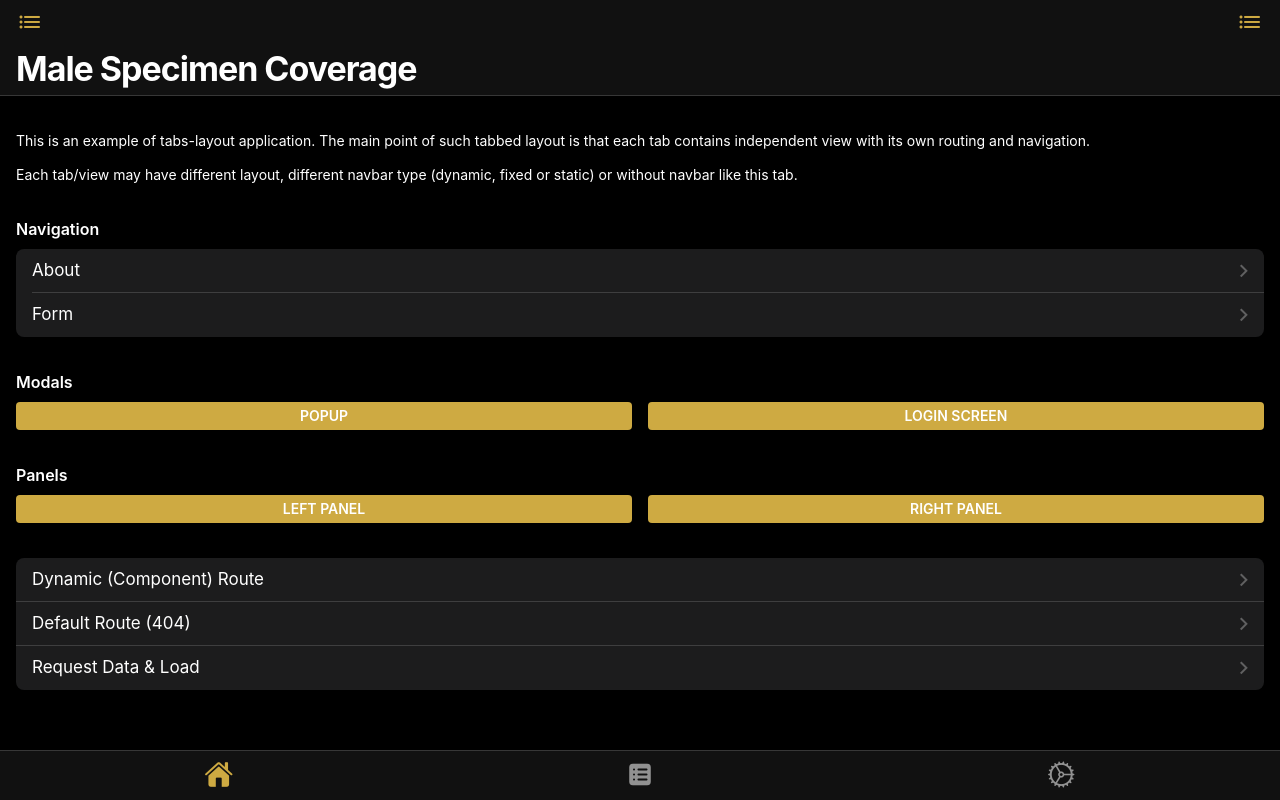
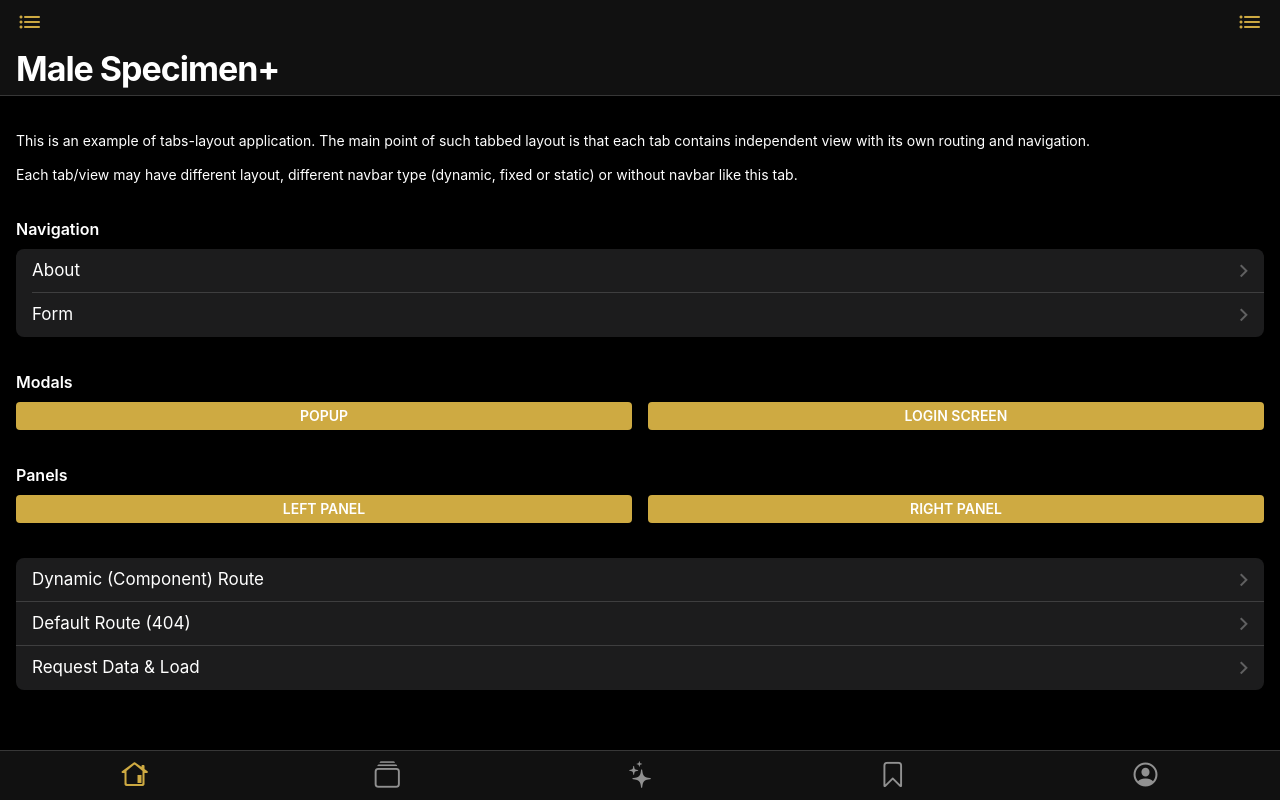
Before and after one commit to mspecimendev/mspecimendev.github.io, a plain HTML site: page index.html in a window 1280 px wide. Drawn offline with Linux system fonts and the light colour scheme.

Commit message:
Add files via upload

```diff
--- a/index.html
+++ b/index.html
@@ -16,7 +16,7 @@
   <meta name="theme-color" content="#212121">
   <meta name="format-detection" content="telephone=no">
   <meta name="msapplication-tap-highlight" content="no">
-  <title>Male Specimen Coverage</title>
+  <title>Male Specimen+</title>
   <!-- web-start -->
   <meta name="apple-mobile-web-app-capable" content="yes">
   <meta name="apple-mobile-web-app-status-bar-style" content="black-translucent">
@@ -69,13 +69,19 @@
       <div class="toolbar toolbar-bottom tabbar-icons">
         <div class="toolbar-inner">
           <a href="#view-home" class="tab-link tab-link-active">
-            <i class="icon f7-icons if-not-md">house_fill</i>
+            <i class="icon f7-icons if-not-md">house_alt</i>
           </a>
           <a href="#view-catalog" class="tab-link">
-            <i class="icon f7-icons if-not-md">square_list_fill</i>
+            <i class="icon f7-icons if-not-md">rectangle_stack</i>
           </a>
           <a href="#view-settings" class="tab-link">
-            <i class="icon f7-icons if-not-md">gear</i>
+            <i class="icon f7-icons if-not-md">sparkles</i>
+          </a>
+          <a href="#view-catalog" class="tab-link">
+            <i class="icon f7-icons if-not-md">bookmark</i>
+          </a>
+          <a href="#view-settings" class="tab-link">
+            <i class="icon f7-icons if-not-md">person_crop_circle</i>
           </a>
         </div>
       </div>
@@ -93,7 +99,7 @@
                   <i class="icon material-icons if-md">menu</i>
                 </a>
               </div>
-              <div class="title sliding">Male Specimen Coverage</div>
+              <div class="title sliding">Male Specimen+</div>
               <div class="right">
                 <a href="#" class="link icon-only panel-open" data-panel="right">
                   <i class="icon f7-icons if-not-md">menu</i>
@@ -101,7 +107,7 @@
                 </a>
               </div>
               <div class="title-large">
-                <div class="title-large-text">Male Specimen Coverage</div>
+                <div class="title-large-text">Male Specimen+</div>
               </div>
             </div>
           </div>
--- a/js/app.js
+++ b/js/app.js
@@ -2,7 +2,7 @@ var $ = Dom7;
 
 var device = Framework7.getDevice();
 var app = new Framework7({
-  name: 'Male Specimen Coverage', // App name
+  name: 'Male Specimen+', // App name
   theme: 'ios', // Automatic theme detection
   colors: {
     primary: '#ceaa42',
```
Also changed, not shown: assets/icons/128x128.png, assets/icons/144x144.png, assets/icons/152x152.png, assets/icons/192x192.png, assets/icons/256x256.png, assets/icons/512x512.png, assets/icons/apple-touch-icon.png, assets/icons/favicon.png, manifest.json.
